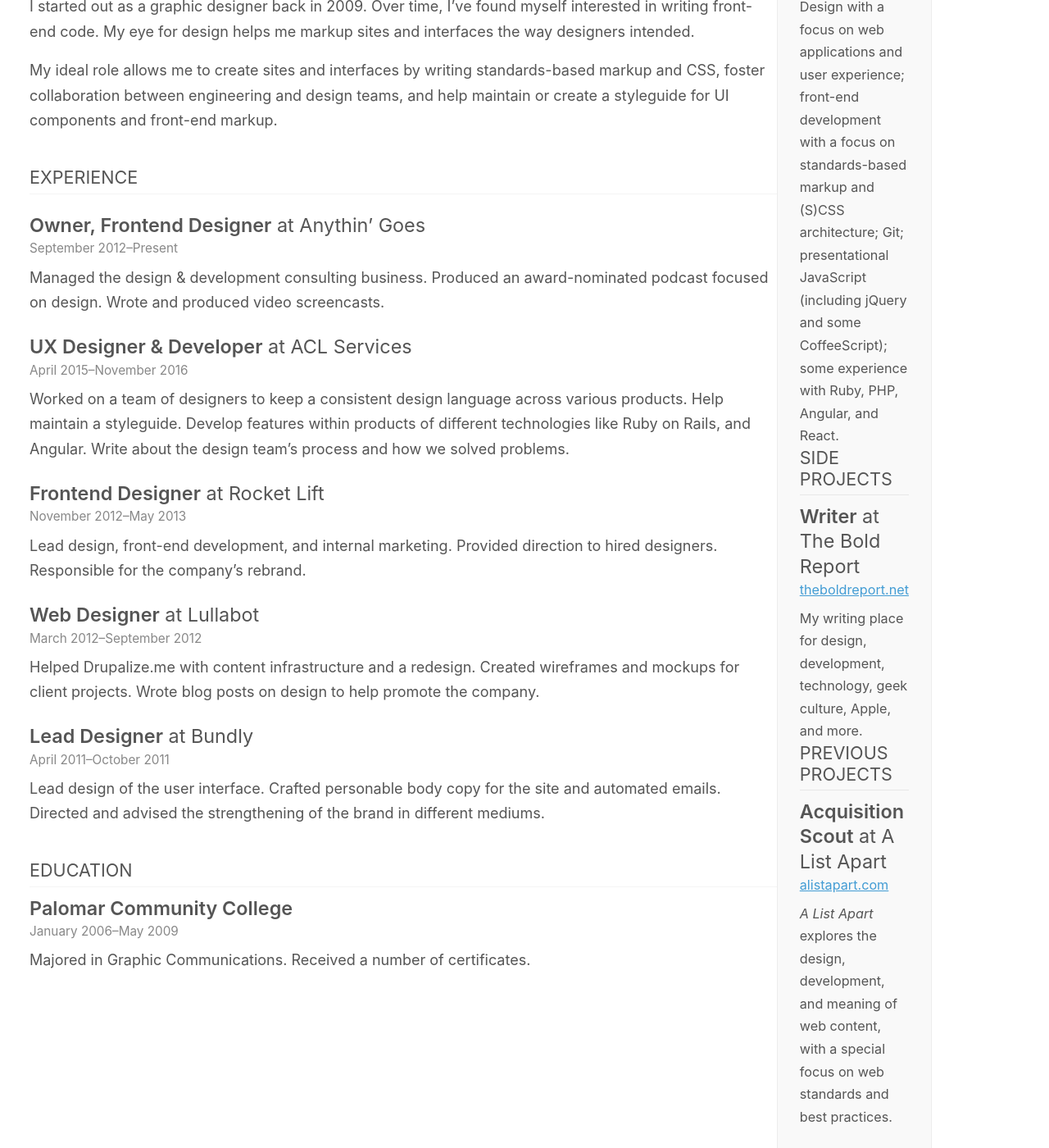
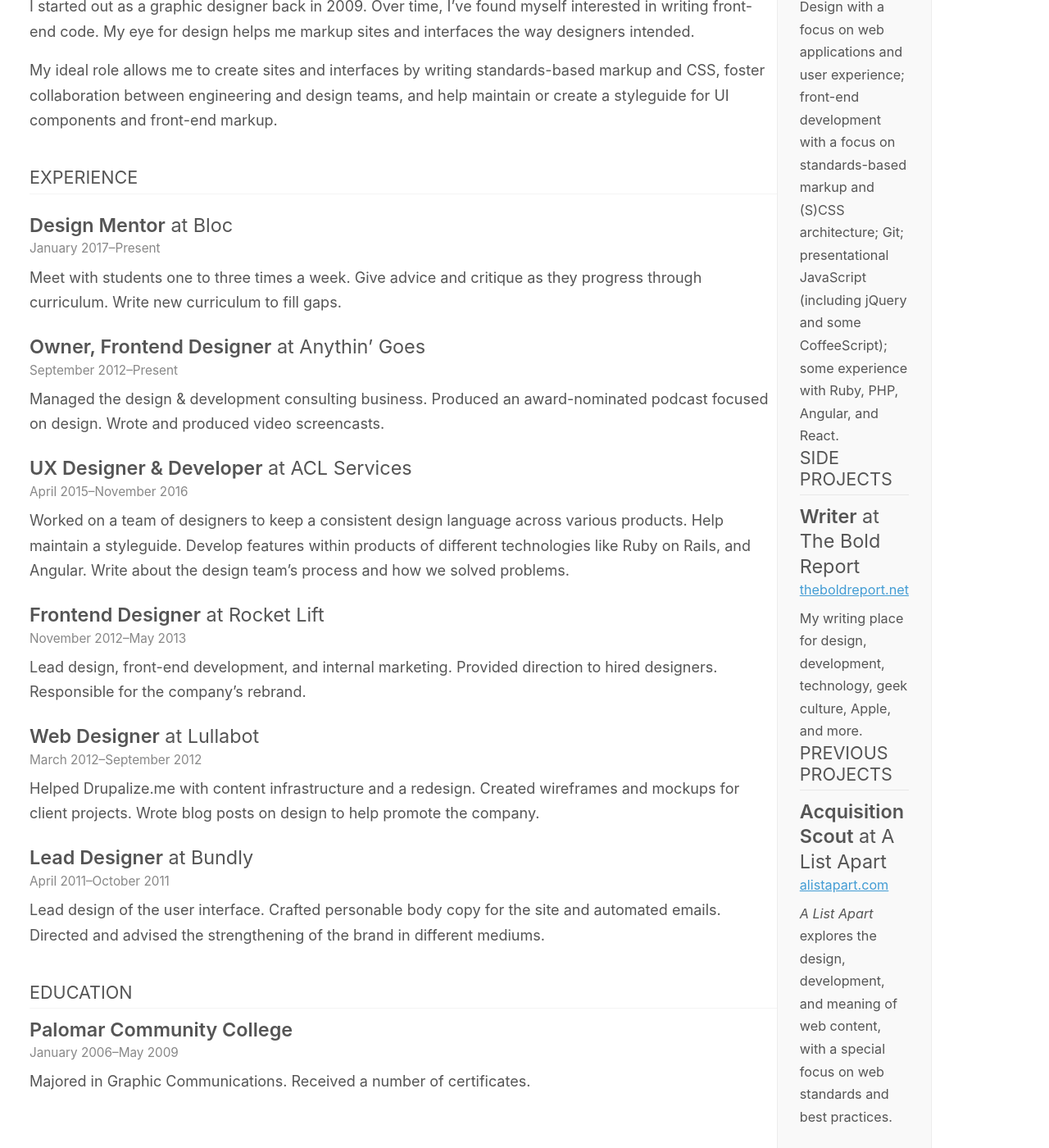
Before and after one commit to xavibenjamin/ttimsmith.com, a Jekyll site: the page built from resume.html, in a window 1280 px wide and 1400 px high, scrolled down 883 px. Shown: the whole window at 82% size. Built offline with Jekyll 4.4.1, drawn with Linux system fonts in a browser that asks for light colours; some web fonts are replaced; some of the changed text lies outside the part shown.

Commit message:
Add Bloc position to resume

```diff
--- a/_data/resume.yml
+++ b/_data/resume.yml
@@ -8,6 +8,12 @@
 - section:
   - heading: Experience
     contents:
+    - title: Design Mentor
+      company: Bloc
+      from: January 2017
+      to: Present
+      description: >
+        Meet with students one to three times a week. Give advice and critique as they progress through curriculum. Write new curriculum to fill gaps.
     - title: Owner, Frontend Designer
       company: Anythin’ Goes
       from: September 2012
@@ -73,4 +79,4 @@
       - title: Host
         company: The East Wing
         description: >
-          *The East Wing* is a show about the web and those who create i
+          *The East Wing* is a show about the web and those who create it.
```
